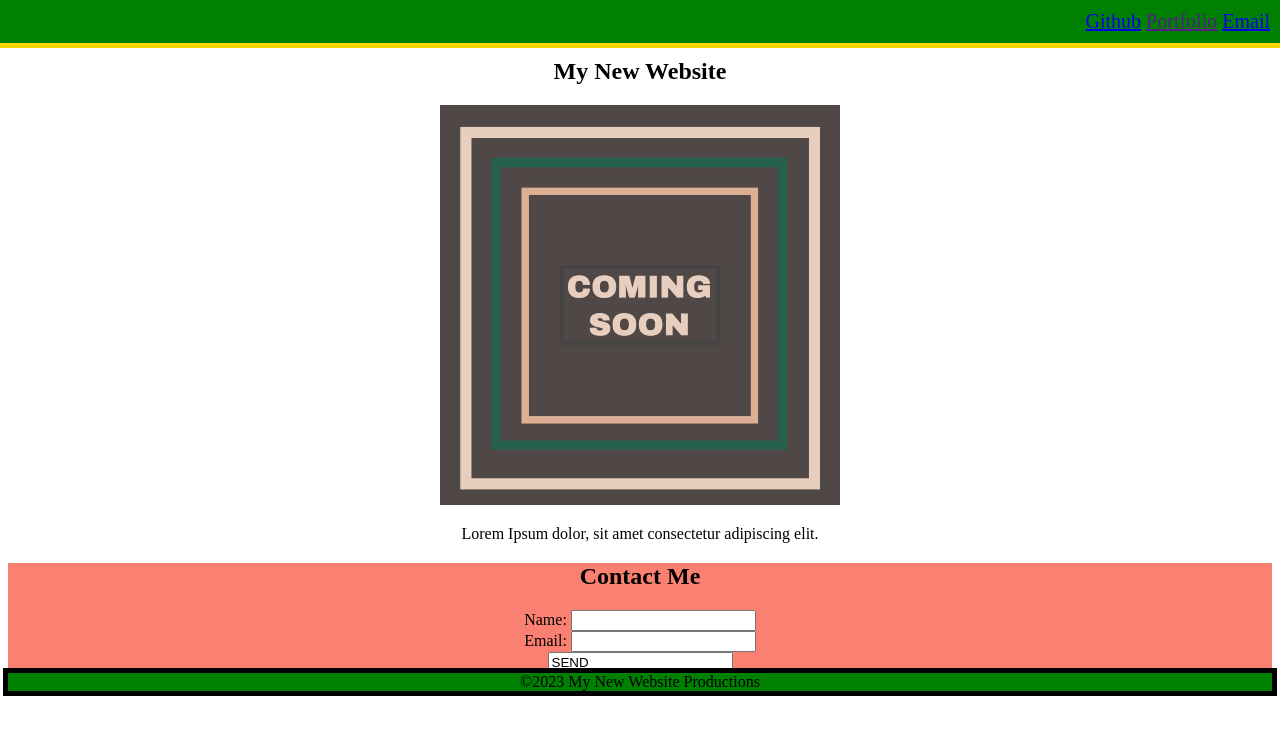
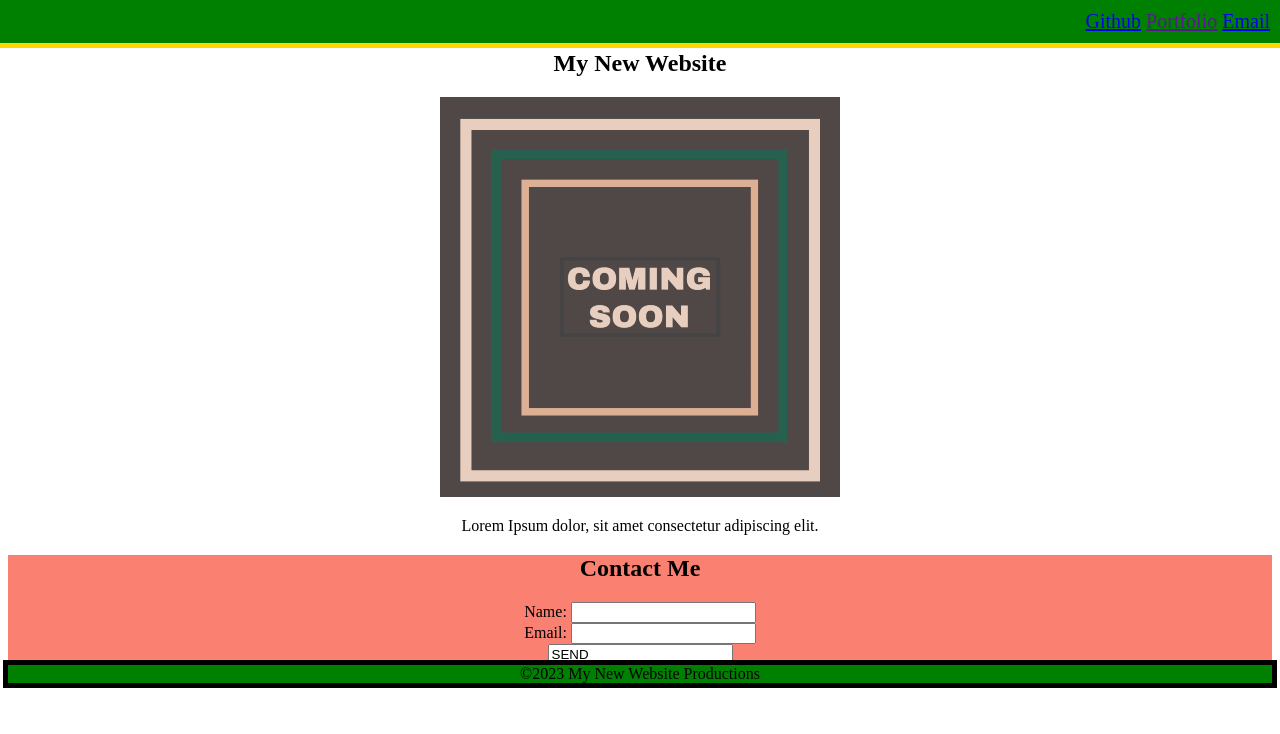
Before and after one commit to PandaKao/HTML-CSS-and-Git-day-3, a plain HTML site: page 22-Stu_Mini-Project/index.html in a window 1280 px wide. Drawn offline with Linux system fonts and the light colour scheme.

Commit message:
solved activities

```diff
--- a/22-Stu_Mini-Project/assets/style.css
+++ b/22-Stu_Mini-Project/assets/style.css
@@ -11,18 +11,22 @@ nav {
     padding: 10px;
 }
 
-#format {
+.format {
     text-align: center;
     font-weight: bold;
 }
 
+h1 {
+    padding-top: 30px;
+}
+
 main {
-    padding-top: 30px;
     text-align: center;
 }
 
 #contact {
-    background-color: salmon
+    margin: 0px;
+    background-color: salmon;
 }
 
 .background {
```
